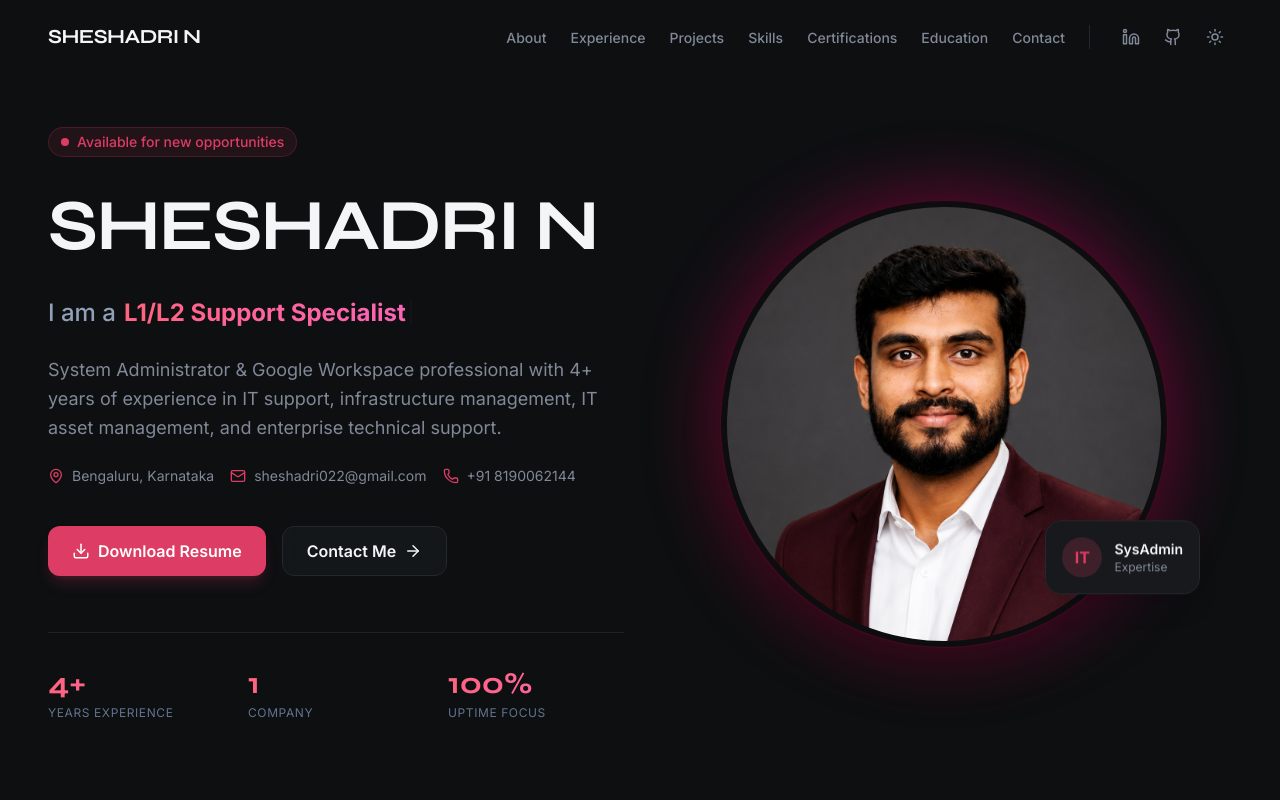
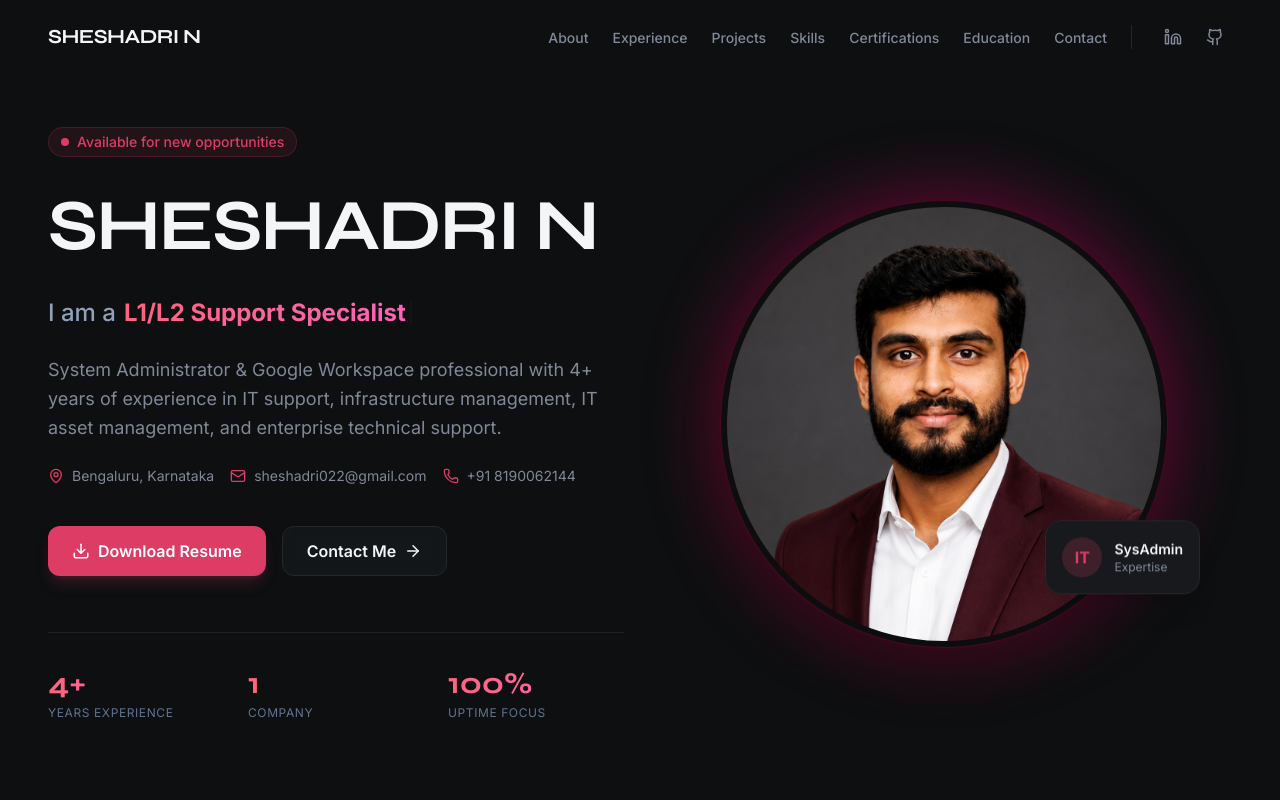
Before and after one commit to sheshadri022/portfolio, a React (Vite) app: page / in a window 1280 px wide. Shown: the top 800 px of the page. Built offline with nearby package versions, Linux system fonts and the light colour scheme.

Commit message:
Remove light mode, dark mode only

```diff
--- a/src/components/Navbar.tsx
+++ b/src/components/Navbar.tsx
@@ -1,6 +1,5 @@
 import { useState, useEffect } from "react";
-import { useTheme } from "next-themes";
-import { Moon, Sun, Menu, X, Github, Linkedin } from "lucide-react";
+import { Menu, X, Github, Linkedin } from "lucide-react";
 import { motion, AnimatePresence } from "framer-motion";
 
 const links = [
@@ -14,14 +13,11 @@ const links = [
 ];
 
 export default function Navbar() {
-  const [mounted, setMounted] = useState(false);
-  const { theme, setTheme } = useTheme();
   const [isScrolled, setIsScrolled] = useState(false);
   const [mobileMenuOpen, setMobileMenuOpen] = useState(false);
   const [scrollProgress, setScrollProgress] = useState(0);
 
   useEffect(() => {
-    setMounted(true);
     const handleScroll = () => {
       setIsScrolled(window.scrollY > 20);
       const totalScroll = document.documentElement.scrollTop;
@@ -32,8 +28,6 @@ export default function Navbar() {
     window.addEventListener("scroll", handleScroll);
     return () => window.removeEventListener("scroll", handleScroll);
   }, []);
-
-  if (!mounted) return null;
 
   return (
     <>
@@ -87,14 +81,6 @@ export default function Navbar() {
               >
                 <Github size={18} />
               </a>
-              <button
-                onClick={() => setTheme(theme === "dark" ? "light" : "dark")}
-                className="p-2 rounded-full hover:bg-muted transition-colors text-muted-foreground hover:text-foreground"
-                aria-label="Toggle dark mode"
-                data-testid="theme-toggle"
-              >
-                {theme === "dark" ? <Sun size={18} /> : <Moon size={18} />}
-              </button>
             </div>
           </nav>
 
@@ -118,13 +104,6 @@ export default function Navbar() {
             >
               <Github size={18} />
             </a>
-            <button
-              onClick={() => setTheme(theme === "dark" ? "light" : "dark")}
-              className="p-2 rounded-full hover:bg-muted transition-colors text-muted-foreground hover:text-foreground"
-              aria-label="Toggle dark mode"
-            >
-              {theme === "dark" ? <Sun size={18} /> : <Moon size={18} />}
-            </button>
             <button
               onClick={() => setMobileMenuOpen(!mobileMenuOpen)}
               className="p-2 -mr-2 text-foreground"
```
